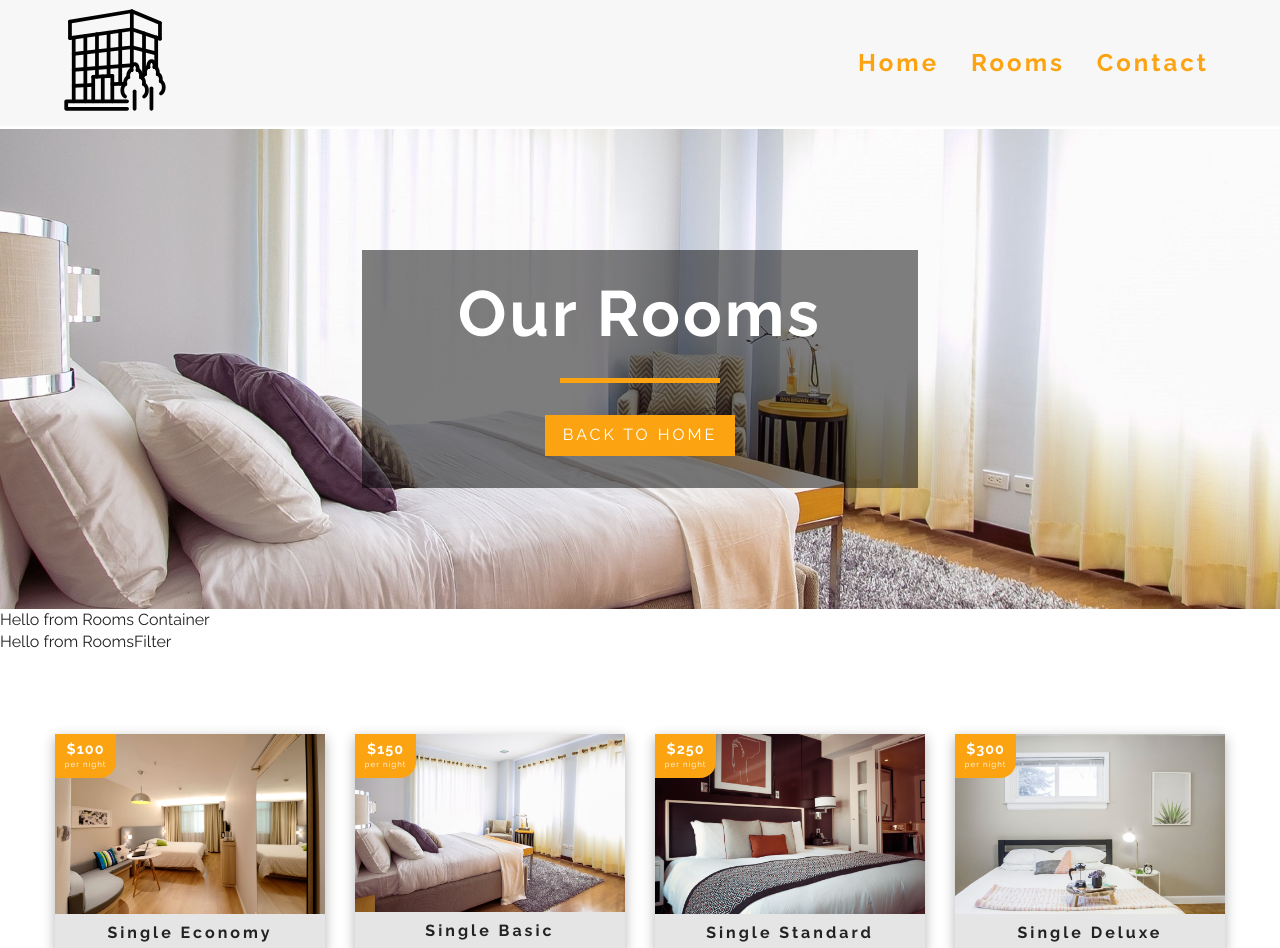
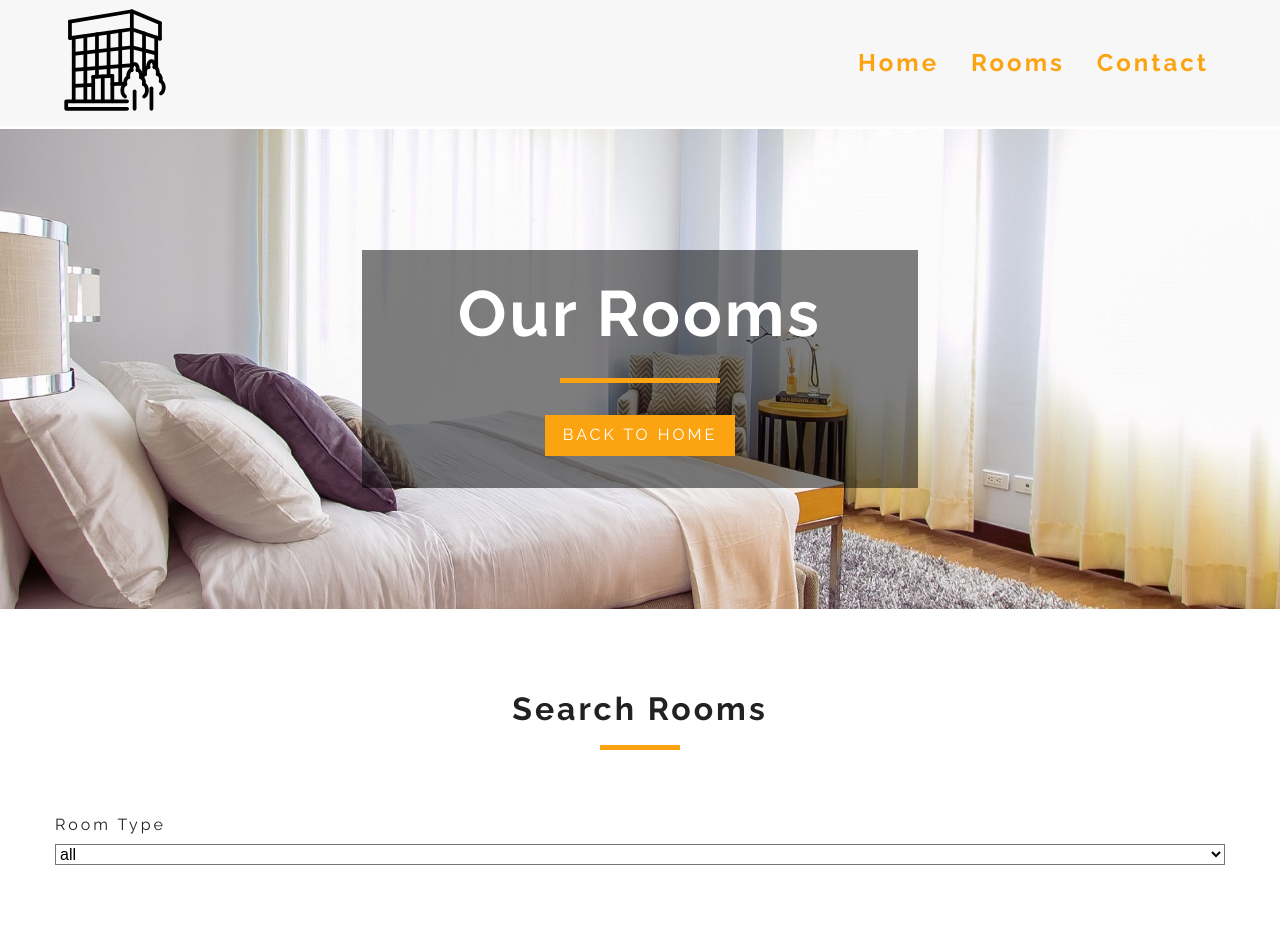
Before and after one commit to jovan6jovan/hotel, a React (Create React App) app: page /rooms in a window 1280 px wide. Shown: the top 948 px of the page. Built offline with nearby package versions, Linux system fonts and the light colour scheme.

Commit message:
Working on RoomsFilter component

```diff
--- a/src/components/RoomsFilter.js
+++ b/src/components/RoomsFilter.js
@@ -1,7 +1,52 @@
-import React from "react";
+import React, { useContext } from "react";
+import { RoomContext } from "../context";
+
+import Title from "./Title";
 
 const RoomsFilter = ({ rooms }) => {
-  return <div>Hello from RoomsFilter</div>;
+  const {
+    type,
+    capacity,
+    price,
+    minPrice,
+    maxPrice,
+    minSize,
+    maxSize,
+    breakfast,
+    pets,
+    handleChange,
+  } = useContext(RoomContext);
+
+  const getUniqueValues = (itemss, value) => [...new Set(itemss.map(item => item[value]))];
+
+  let types = getUniqueValues(rooms, "type");
+  types = ["all", ...types];
+
+  types = types.map((type, idx) => {
+    return (
+    <option value={type} key={idx}>{type}</option>
+    )
+  })
+
+  return (
+    <section className="filter-container">
+      <Title title="search rooms" />
+      <form className="filter-form">
+        <div className="form-group">
+          <label htmlFor="type">room type</label>
+          <select
+            name="type"
+            id="type"
+            value={type}
+            className="form-control"
+            onChange={handleChange}
+          >
+            {types}
+          </select>
+        </div>
+      </form>
+    </section>
+  );
 };
 
 export default RoomsFilter;
--- a/src/containers/RoomContainer.js
+++ b/src/containers/RoomContainer.js
@@ -13,7 +13,6 @@ const RoomContainer = () => {
 
         return loading ? <Loading /> : (
           <>
-            Hello from Rooms Container
             <RoomsFilter rooms={rooms} />
             <RoomsList rooms={sortedRooms} />
           </>
--- a/src/context.js
+++ b/src/context.js
@@ -8,15 +8,29 @@ const RoomProvider = (props) => {
   const [sortedRooms, setSortedRooms] = useState([]);
   const [featuredRooms, setFeaturedRooms] = useState([]);
   const [loading, setLoading] = useState(true);
+  const [type, setType] = useState("all");
+  const [capacity, setCapacity] = useState(1);
+  const [price, setPrice] = useState(0);
+  const [minPrice, setMinPrice] = useState(0);
+  const [maxPrice, setMaxPrice] = useState(0);
+  const [minSize, setMinSize] = useState(0);
+  const [maxSize, setMaxSize] = useState(0);
+  const [breakfast, setBreakfast] = useState(false);
+  const [pets, setPets] = useState(false);
 
   useEffect(() => {
     let rooms = formatData(items);
     let featuredRooms = rooms.filter((room) => room.featured === true);
+    let maxPrice = Math.max(...rooms.map(room => room.price));
+    let maxSize = Math.max(...rooms.map(room => room.size));
 
     setRooms(rooms);
     setFeaturedRooms(featuredRooms);
     setSortedRooms(rooms);
     setLoading(false);
+    setPrice(maxPrice);
+    setMaxPrice(maxPrice);
+    setMaxSize(maxSize);
   }, []);
 
   const formatData = (items) => {
@@ -36,6 +50,31 @@ const RoomProvider = (props) => {
     return tempItems;
   };
 
+  const handleChange = e => {
+    const value = e.type === "checkbox" ? e.target.checked : e.target.value;
+    const name = e.target.name;
+
+    // Sredi ovo! filterRooms f-ja ne uradi svoj posao istog trenutka kada se promeni tip sobe
+    switch(name) {
+      case "type":
+        return setType(value, filterRooms());
+      case "capacity":
+        return setCapacity(value, filterRooms());
+      case "price":
+        return setPrice(value, filterRooms());
+    }
+  }
+
+  const filterRooms = () => {
+    let tempRooms = [...rooms];
+
+    if(type !== "all") {
+      tempRooms = tempRooms.filter(room => room.type === type);
+    }
+
+    setSortedRooms(tempRooms);
+  }
+
   const getRoom = (slug) => {
     let tempRooms = [...rooms];
     const room = tempRooms.find(room => room.slug === slug);
@@ -44,7 +83,7 @@ const RoomProvider = (props) => {
   }
 
   return (
-    <RoomContext.Provider value={{ rooms, sortedRooms, featuredRooms, loading, getRoom }}>
+    <RoomContext.Provider value={{ rooms, sortedRooms, featuredRooms, loading, getRoom, handleChange }}>
       {props.children}
     </RoomContext.Provider>
   );
```
